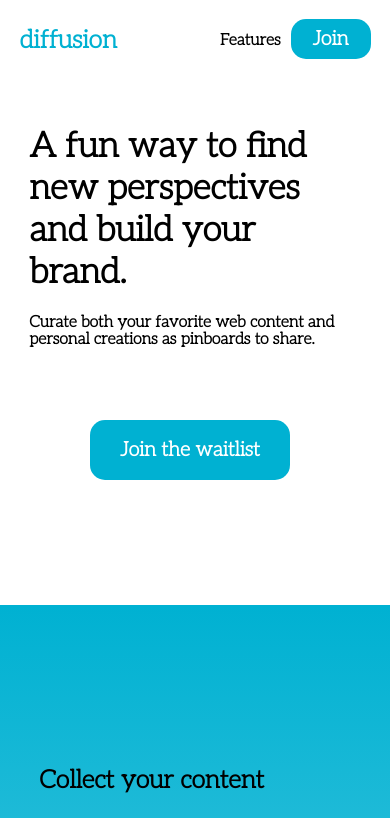
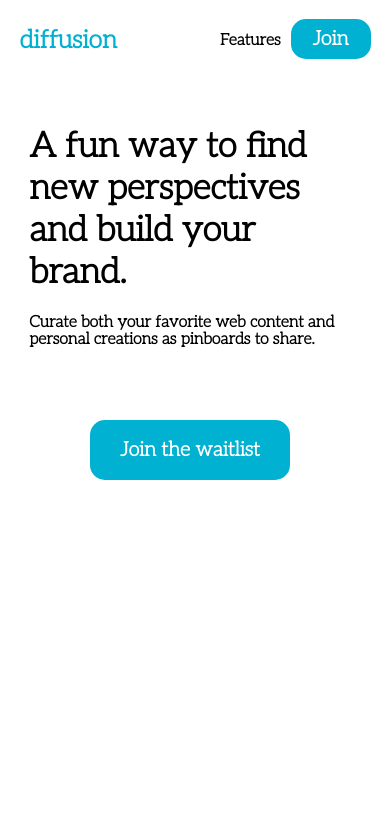
Before and after one commit to eedelosreyes2/diffusion.me, a React (Create React App) app: page / in a window 390 px wide. Shown: the top 818 px of the page. Built offline with nearby package versions, Linux system fonts and the light colour scheme.

Commit message:
done for tonight

```diff
--- a/src/App.css
+++ b/src/App.css
@@ -197,27 +197,20 @@ input:focus::placeholder {
 	h2 {
 		font-size: 28px;
 	}
-	.App {
-		/* width: 85vw; */
-	}
 	.header {
 		height: 70px;
-		/* width: 90vw; */
 	}
 	.nav-item {
 		margin-left: 10px;
 	}
 	.hero-container {
 		flex-direction: column;
-		height: auto;
+		height: calc(100vh - 125px);
 		padding-top: 125px;
 		text-align: center;
 	}
 	.hero-text {
 		text-align: left;
-	}
-	.diffuse-button {
-		margin-bottom: 125px;
 	}
 	.features-container {
 		background-color: var(--blue);
```
